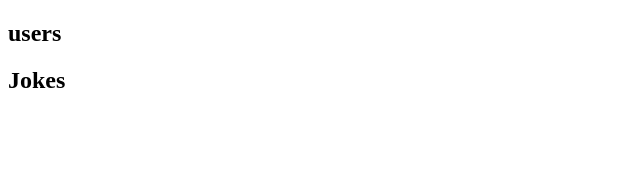
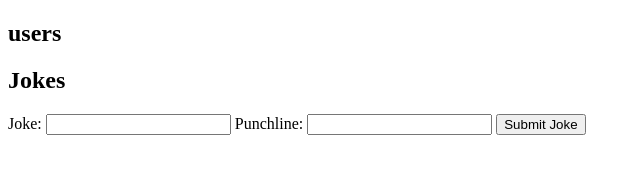
Before and after one commit to NirForster/Aharon-Nir, a plain HTML site: page Client/HTML/main.html in a window 1280 px wide. Shown: the whole page, without its empty margins (0-641 px from the left). Drawn offline with Linux system fonts and the light colour scheme; files whose address does not match are found by name.

Commit message:
add joke form

```diff
--- a/Client/HTML/main.html
+++ b/Client/HTML/main.html
@@ -2,8 +2,8 @@
 <html lang="en">
 
 <head>
-    <meta charset="UTF-8">
-    <meta name="viewport" content="width=device-width, initial-scale=1.0">
+    <meta charset="UTF-8" />
+    <meta name="viewport" content="width=device-width, initial-scale=1.0" />
     <title>Document</title>
 </head>
 
@@ -15,7 +15,6 @@
                 <h2>users</h2>
                 <ul class="users-list"></ul>
             </div>
-
         </section>
 
         <section class="joke-container">
@@ -23,10 +22,19 @@
             <ul class="jokes-list"></ul>
         </section>
 
-        <section class="add-joke"></section>
+        <section class="add-joke">
+            <!-- add to form action the backend endpoint url -->
+            <form action="" method="post">
+                <label for="joke">Joke:</label>
+                <input type="text" id="joke" name="joke">
+
+                <label for="punchline">Punchline:</label>
+                <input type="text" id="punchline" name="punchline">
+                <!-- add either front end or backend id to the form and change button to submit -->
+                <button type="button">Submit Joke</button>
+            </form>
+        </section>
     </main>
-
-
 
     <script src="controller.js" type="module"></script>
 </body>
```
